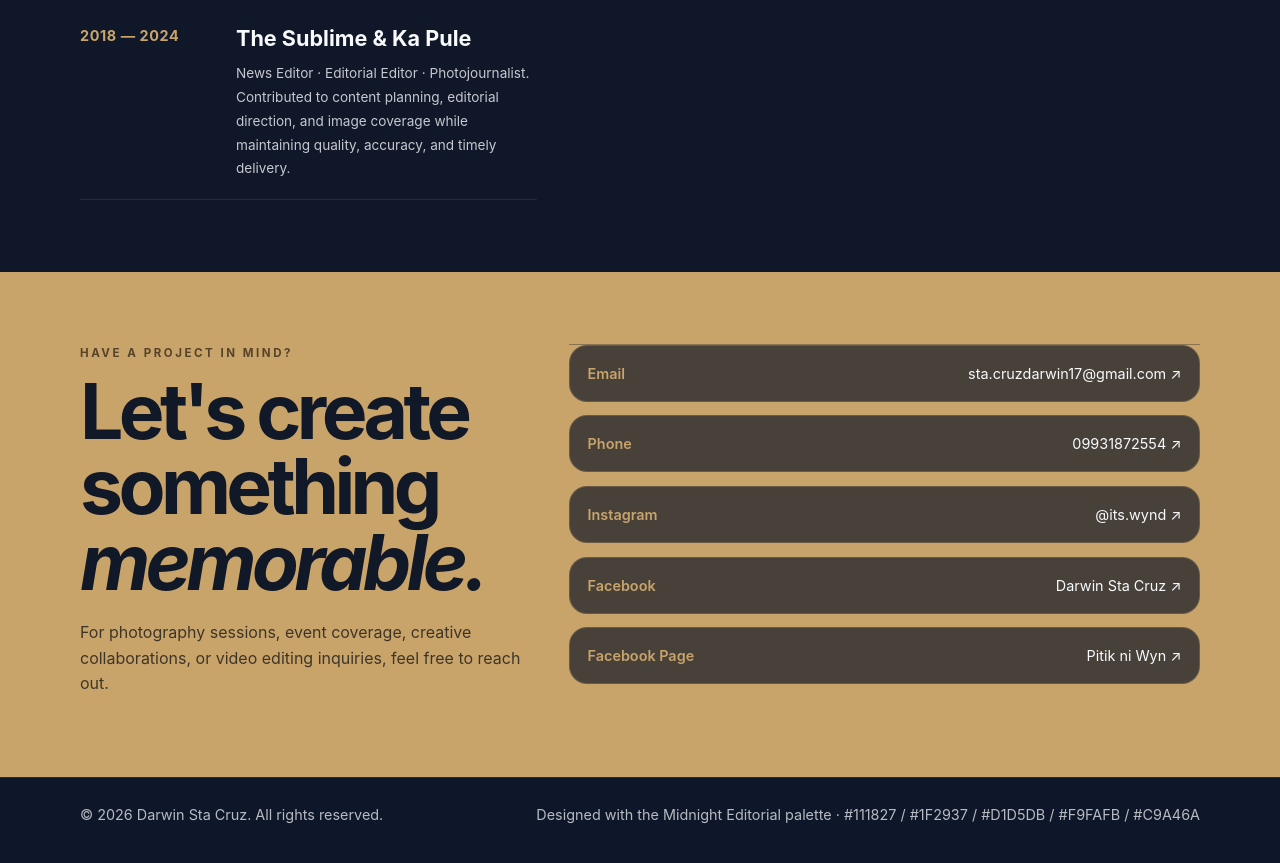
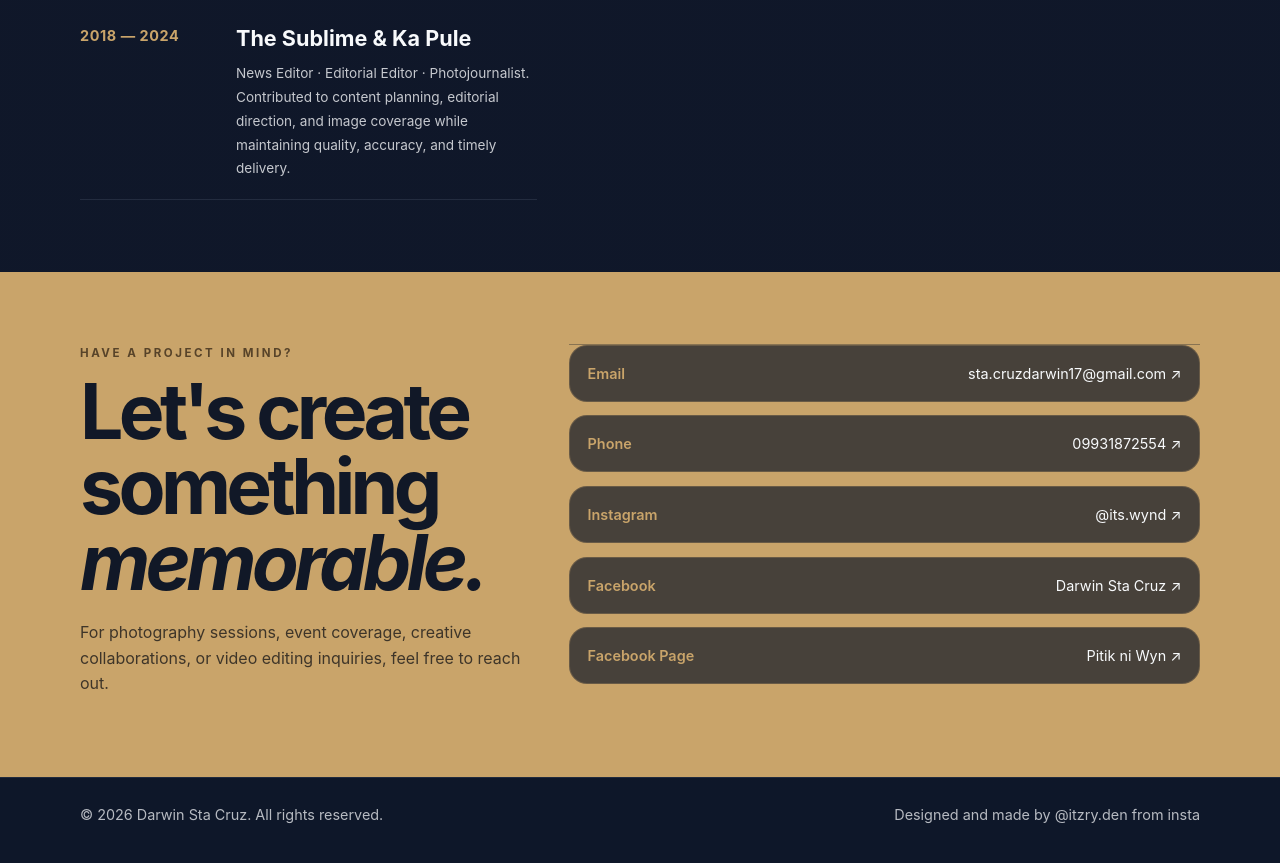
Before and after one commit to Da-wyn/Portfolio, a plain HTML site: page index.html in a window 1280 px wide. Shown: the part 4606-5469 px from the top of the page. Drawn offline with Linux system fonts and the light colour scheme.

Commit message:
Update footer design credit in index.html

```diff
--- a/index.html
+++ b/index.html
@@ -981,7 +981,7 @@
   <footer>
     <div class="container footer-inner">
       <span>© <span id="year"></span> Darwin Sta Cruz. All rights reserved.</span>
-      <span>Designed with the Midnight Editorial palette · #111827 / #1F2937 / #D1D5DB / #F9FAFB / #C9A46A</span>
+      <span>Designed and made by @itzry.den from insta</span>
     </div>
   </footer>
 
```
